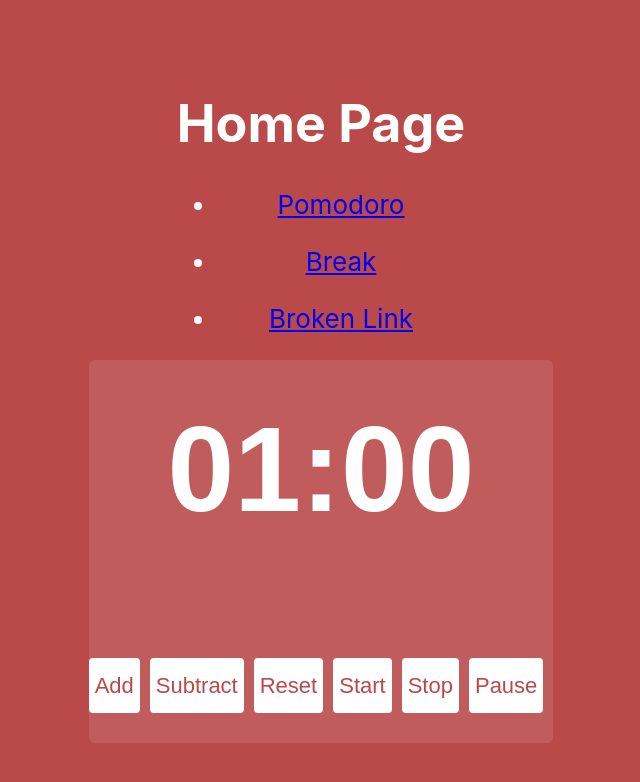
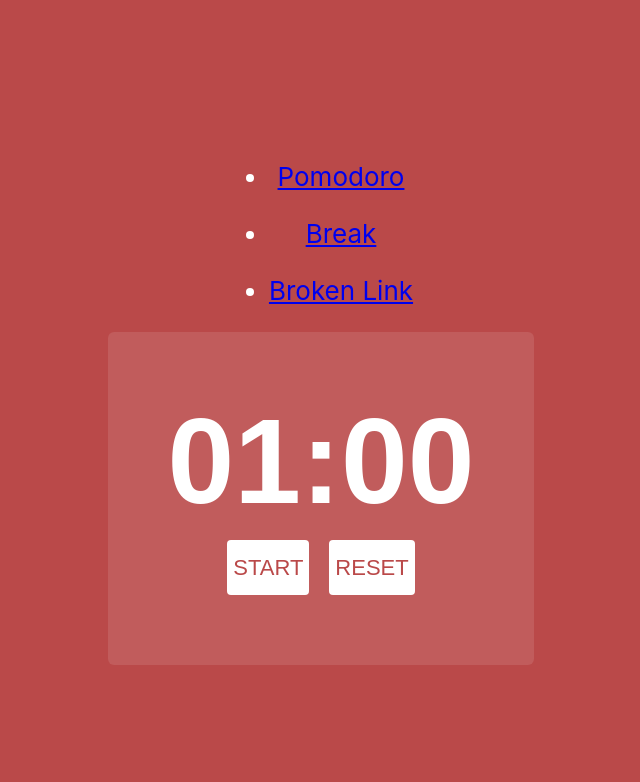
Before and after one commit to serena-marie/pomoclone, a React (Create React App) app: page /pomo in a window 1280 px wide. Shown: the top 782 px of the page, without its empty margins (319-959 px from the left). Built offline with nearby package versions, Linux system fonts and the light colour scheme.

Commit message:
Adding static TimerControls object, updating CSS on background and Timer

```diff
--- a/src/App.css
+++ b/src/App.css
@@ -14,7 +14,7 @@
 }
 
 .App-header {
-  background-color: #ba4949;
+  background-color: rgb(186,73,73);
   min-height: 100vh;
   display: flex;
   flex-direction: column;
--- a/src/components/pomo.js
+++ b/src/components/pomo.js
@@ -1,12 +1,23 @@
 import { useEffect, useState } from "react"
+import './modal'
+import './styles/pomo.scss'
 
-import './styles/pomo.scss'
+// https://blog.bitsrc.io/explaining-enums-enumerations-in-plain-javascript-895a226622e3
+const TimerControls = Object.freeze({
+    start: 'START',
+    stop: 'STOP',
+    pause: 'PAUSE',
+    reset: 'RESET',
+    add: 'ADD',
+    subtract: 'SUBTRACT'
+})
 
 export default function Pomo(){
     const minuteTest = 1
     const testTime = minuteTest * 60
     const [timerActive, setTimerActive] = useState(false)
     const [time, setTime] = useState(testTime)
+    const [buttonState, setButtonState] = useState('START')
 
 
     // // just for now, this will be set by settings
@@ -42,10 +53,10 @@
         minutes = minutes * 60 // if receiving seconds, *60 to convert to minutes
         console.log(`${minutes} seconds received`)
         switch(operation){
-            case 'add':
+            case TimerControls.add:
                 setTime(time+minutes)
                 break
-            case 'sub':
+            case TimerControls.subtract:
                 // Can't have negative time :P
                 time-minutes > 0 ? setTime(time-minutes) : setTime(0)
                 break
@@ -58,37 +69,40 @@
         setTime(testTime)
     }
 
-    function timerControl(op){
-        switch(op){
-            case 'start':
+    function timerControl(state){
+        switch(state){
+            case TimerControls.start:
                 setTimerActive(true)
+                setButtonState(TimerControls.pause)
                 break;
-            case 'stop':
+            case TimerControls.pause:
                 setTimerActive(false)
-                reset()
-                break;
-            case 'pause':
-                setTimerActive(false)
+                setButtonState(TimerControls.start)
                 break;
             default:
                 console.log(`Hrmmmm, how peculiar. An error occurred.`)
         }
     }
-
     return(
         <div>
             <div className='timerContainer'>
                 <div className='timerStringContainer'>
                     <p> {formatTime(time)} </p>
+                    <div className='timerControls'>
+                    <button onClick={() => timerControl(buttonState)}> { buttonState } </button>
+                    <button onClick={() => reset()}> { TimerControls.reset }</button>
+
+                    {/** Only list Add / Subtract controls when timer is active */}
+                    {
+                        timerActive &&
+                        <div className='timerManipulate'>
+                                <button onClick={() => modifyActiveTimer(5, TimerControls.add)}>{ TimerControls.add }</button>
+                                <button onClick={() => modifyActiveTimer(1, TimerControls.subtract)}>{ TimerControls.subtract }</button>
+                        </div>
+                    }
                 </div>
-                <div className='timerControls'>
-                    <button onClick={() => modifyActiveTimer(5, 'add')}>Add</button>
-                    <button onClick={() => modifyActiveTimer(1, 'sub')}>Subtract</button>
-                    <button onClick={() => reset()}> Reset</button>
-                    <button onClick={() => timerControl('start')}> Start</button>
-                    <button onClick={() => timerControl('stop')}> Stop</button>
-                    <button onClick={() => timerControl('pause')}> Pause</button>
                 </div>
+
             </div>
 
         </div>
--- a/src/components/styles/pomo.scss
+++ b/src/components/styles/pomo.scss
@@ -1,15 +1,13 @@
 .timerContainer {
     background-color: rgb(255,255,255,0.1);
     border-radius: 6px;
-    padding: 20px 0px 30px;
+    padding: 60px;
 }
 .timerStringContainer {
-    display: block;
-
     p {
         font-size: 120px;
+        margin: 0px;
         font-weight: bold;
-        margin-top: 20px;
         font-family: Arial, Helvetica, sans-serif
     }
 }
@@ -22,6 +20,6 @@
         height: 55px;
         background-color: white;
         color:  #ba4949;
-        margin-right: 10px
+        margin: 10px
     }
 }
--- a/src/pages/home.jsx
+++ b/src/pages/home.jsx
@@ -4,7 +4,6 @@
     return(
         <>
             <div>
-                <h1>Home Page</h1>
                 <nav>
                     <ul>
                         {/* Link to allows us to update the URL without requesting another co from the server*/}
```
Also changed, not shown: 1 other file (tests, documents, lock files or other folders).
